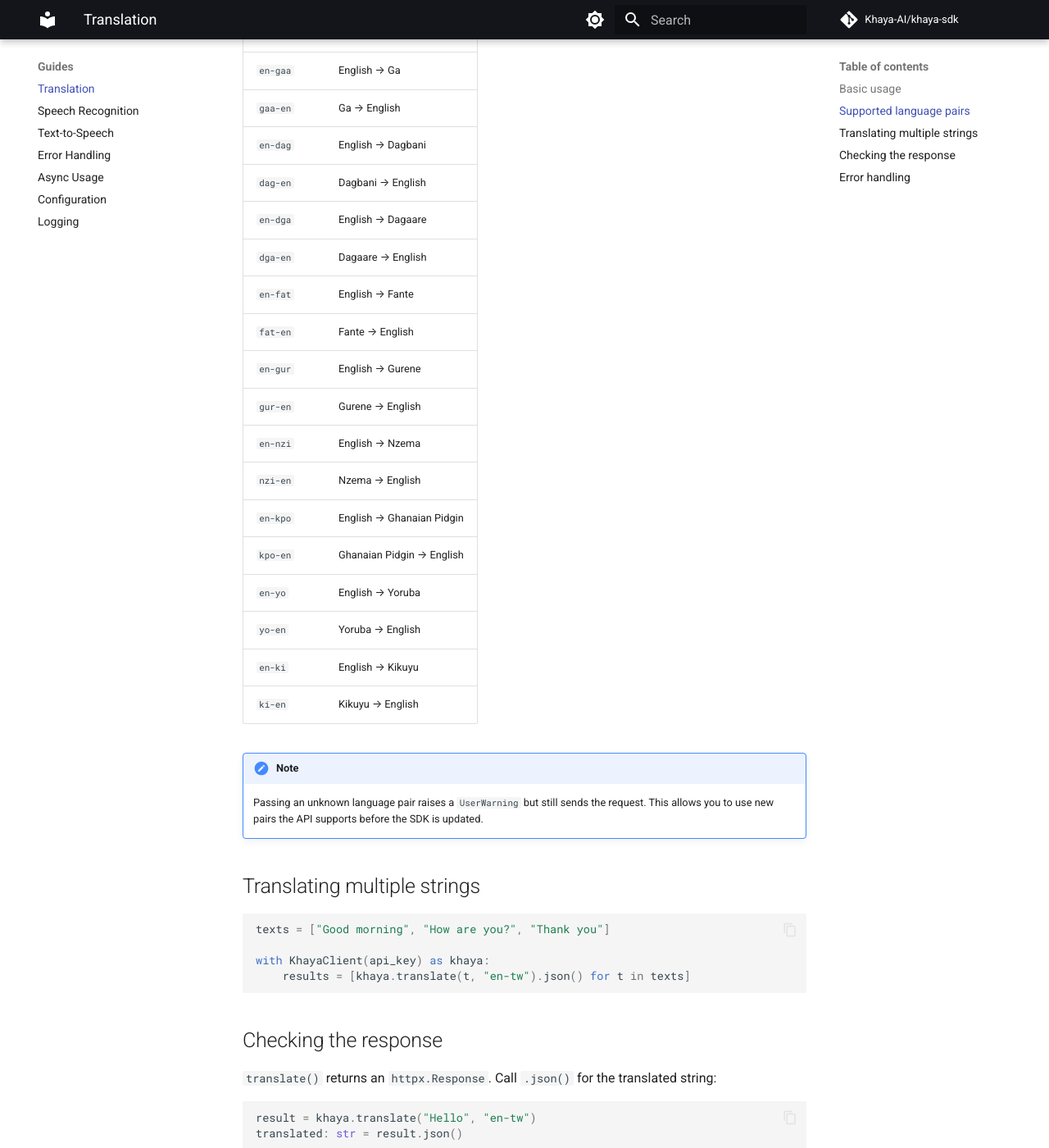
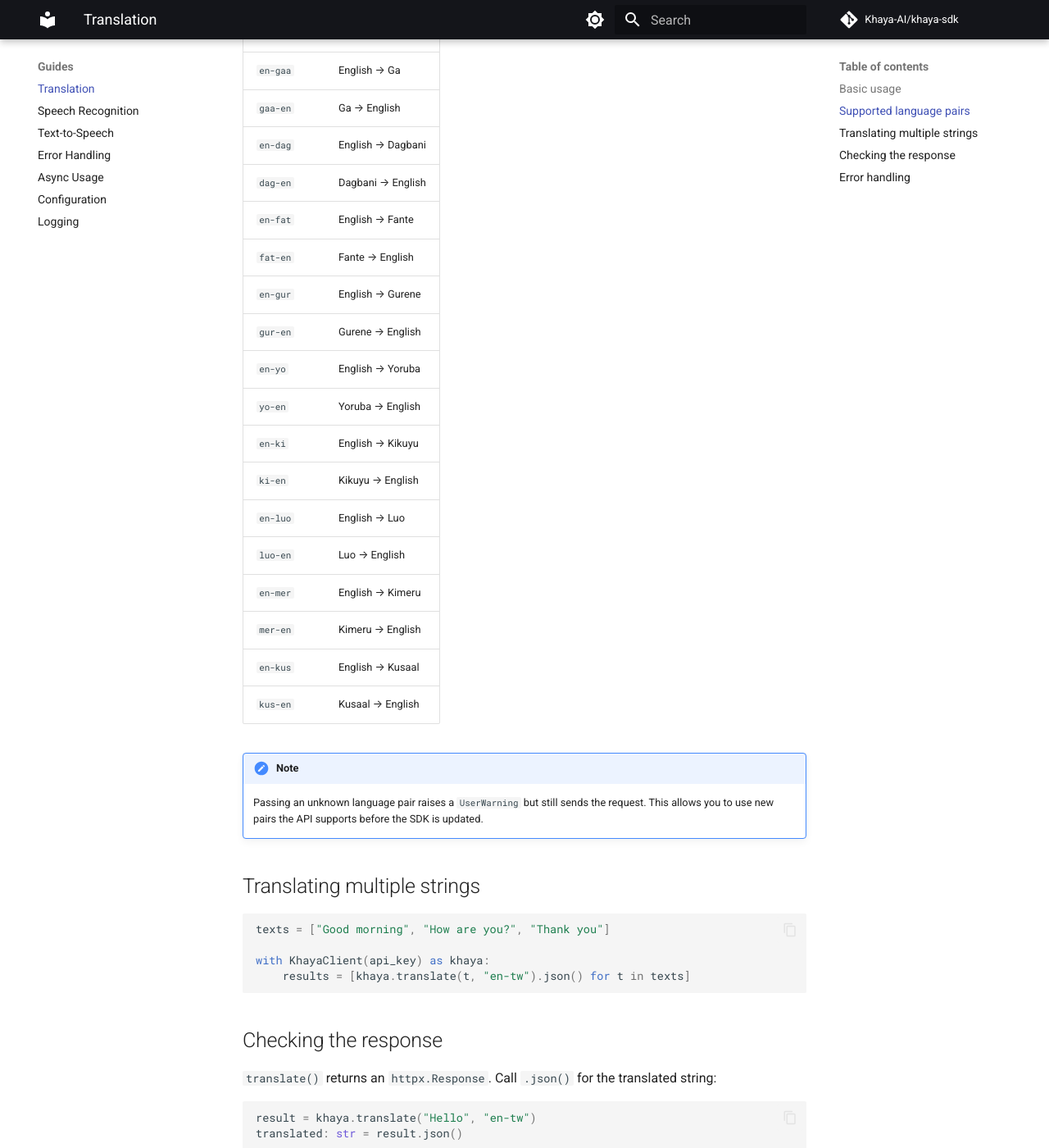
Before and after one commit to Khaya-AI/khaya-sdk, an MkDocs documentation site: the page built from docs/guides/translation.md, in a window 1280 px wide and 1400 px high, scrolled down 757 px. Shown: the whole window at 82% size. Built offline with MkDocs 1.6.1 and Material for MkDocs 9.7.7, drawn with Linux system fonts in a browser that asks for light colours; comment, search, counter and statistics services are not loaded.

Commit message:
Add new language pairs for Luo, Kimeru, and Kusaal
Added support for translations to and from Luo, Kimeru, and Kusaal.

```diff
--- a/docs/guides/translation.md
+++ b/docs/guides/translation.md
@@ -26,20 +26,20 @@ The second argument is the **language pair**: `"<source>-<target>"`.
 | `gaa-en` | Ga → English |
 | `en-dag` | English → Dagbani |
 | `dag-en` | Dagbani → English |
-| `en-dga` | English → Dagaare |
-| `dga-en` | Dagaare → English |
 | `en-fat` | English → Fante |
 | `fat-en` | Fante → English |
 | `en-gur` | English → Gurene |
 | `gur-en` | Gurene → English |
-| `en-nzi` | English → Nzema |
-| `nzi-en` | Nzema → English |
-| `en-kpo` | English → Ghanaian Pidgin |
-| `kpo-en` | Ghanaian Pidgin → English |
 | `en-yo` | English → Yoruba |
 | `yo-en` | Yoruba → English |
 | `en-ki` | English → Kikuyu |
 | `ki-en` | Kikuyu → English |
+| `en-luo` | English → Luo |
+| `luo-en` | Luo → English |
+| `en-mer` | English → Kimeru |
+| `mer-en` | Kimeru → English |
+| `en-kus` | English → Kusaal |
+| `kus-en` | Kusaal → English |
 
 !!! note
     Passing an unknown language pair raises a `UserWarning` but still sends the request.
```
